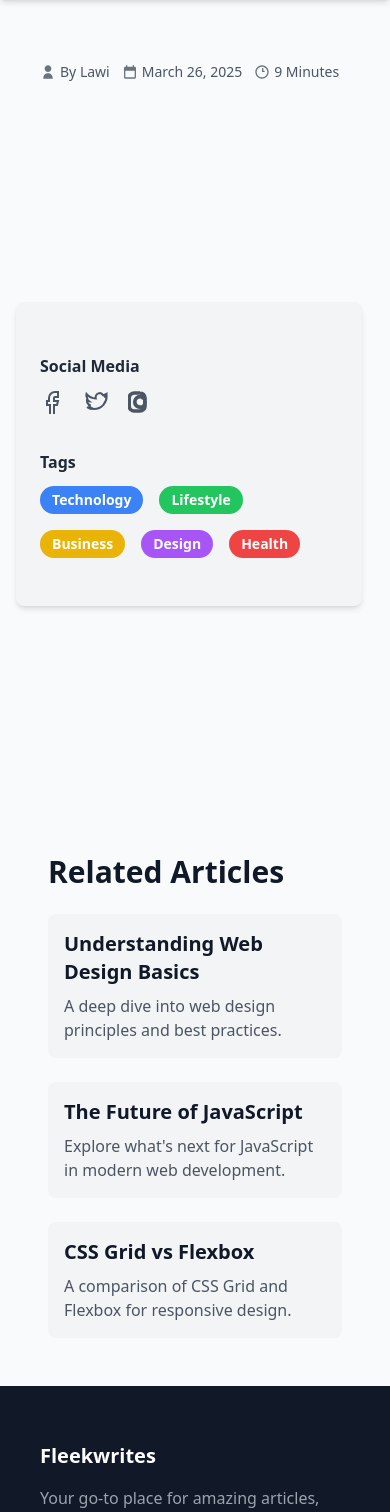
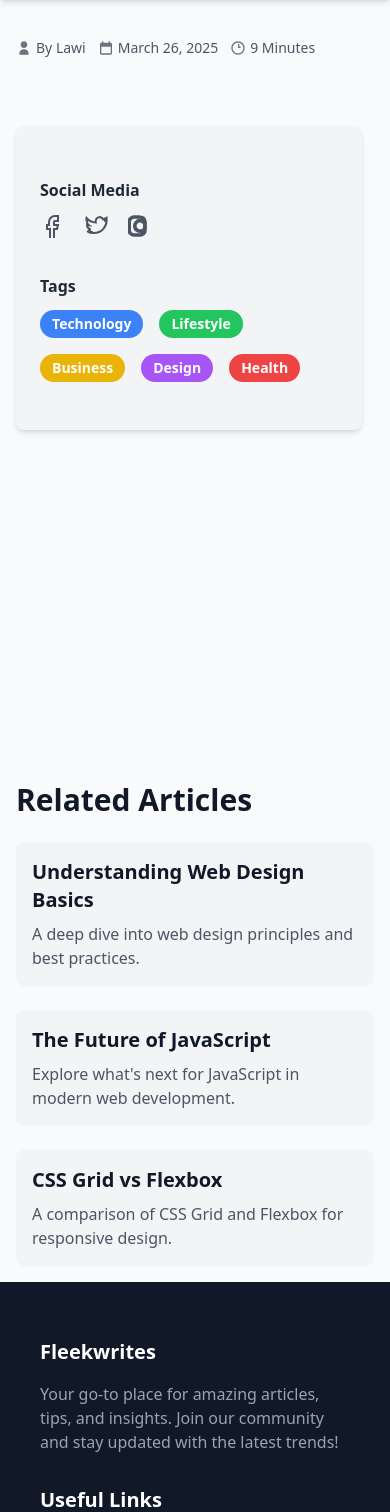
Before and after one commit to Kiprotich-Code/dash_blog, a Django app: template templates/src/article.html in a window 390 px wide. Shown: the part 78-1590 px from the top of the page. Run offline with Django 4.2, Linux system fonts and the light colour scheme; the template is opened without the code that fills it, so the values that code supplies are empty; some libraries are stand-ins or nearby versions.

Commit message:
article details page

```diff
--- a/templates/src/article.html
+++ b/templates/src/article.html
@@ -116,7 +116,7 @@
                         </div>
                     </div>
 
-                    <div class="max-w-4xl mx-auto p-6 rounded-lg">
+                    <div class="max-w-4xl mx-auto md:m-4 md:p-6 rounded-lg">
                         <!-- Article Title -->
                         <h1 id="article-title" class="text-6xl font-bold text-gray-900 mb-6"></h1>
                         <p id="article-author" class="hidden mr-2 font-medium">Lawi Kiprotich</p>
@@ -150,7 +150,7 @@
                 </div>
 
                 <!-- Left Sidebar -->
-                <div class="lg:col-span-2 mt-32">
+                <div class="lg:col-span-2 md:mt-32">
                     <div class="bg-gray-100 p-6 rounded-lg shadow-md">
                         <div class="mt-4">
                             <h5 class="font-bold py-3">Social Media</h5>
@@ -204,7 +204,7 @@
         </div>
     </main>
 
-    <div class="max-w-6xl mx-auto p-12 mt-10">
+    <div class="max-w-6xl mx-auto md:p-12 md:mt-10 p-4">
         <!-- Related Articles Title -->
         <h2 class="text-3xl font-extrabold text-gray-900 mb-6">Related Articles</h2>
 
```
Also changed, not shown: templates/src/index.html (+4 -3 lines).
